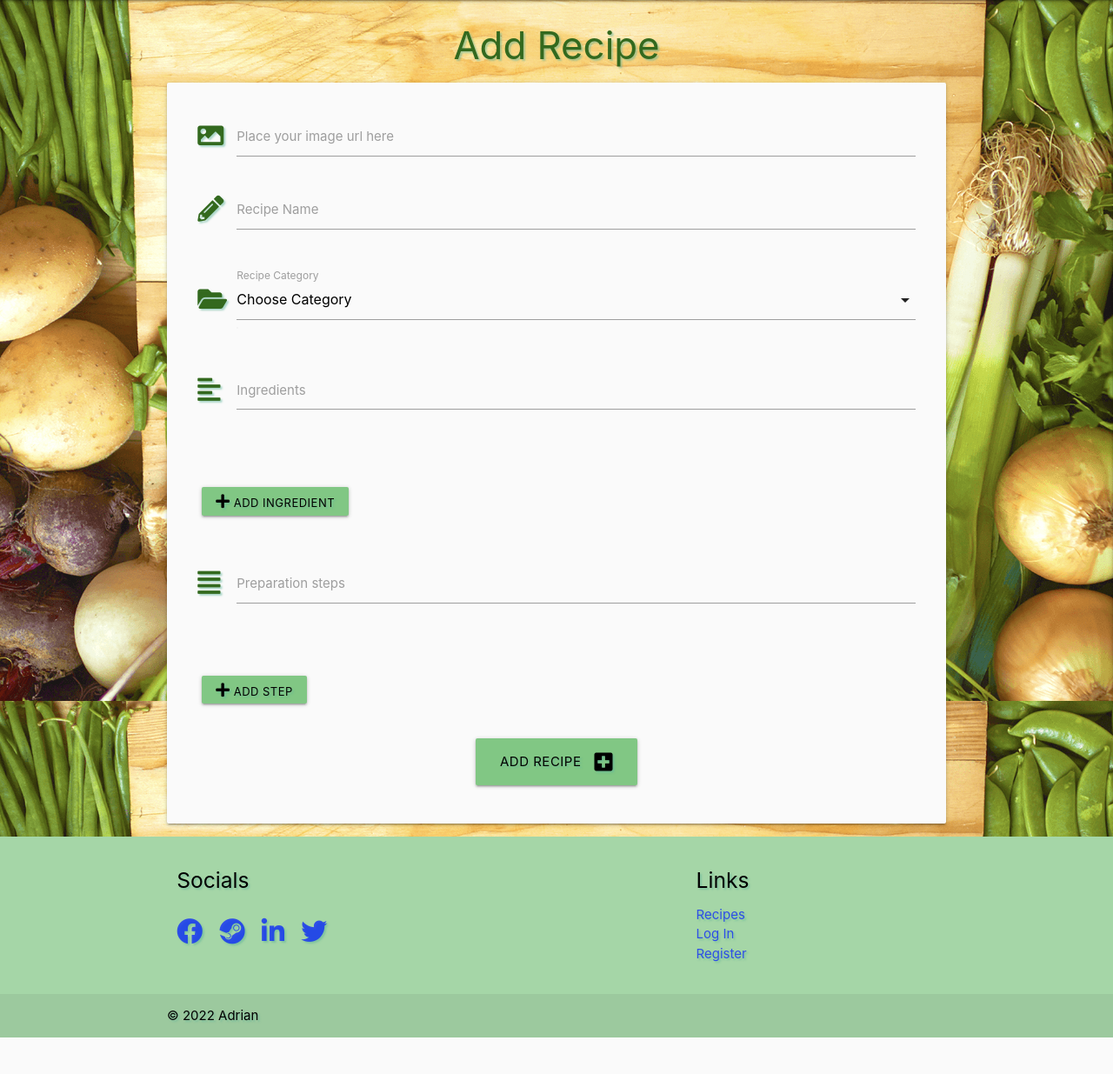
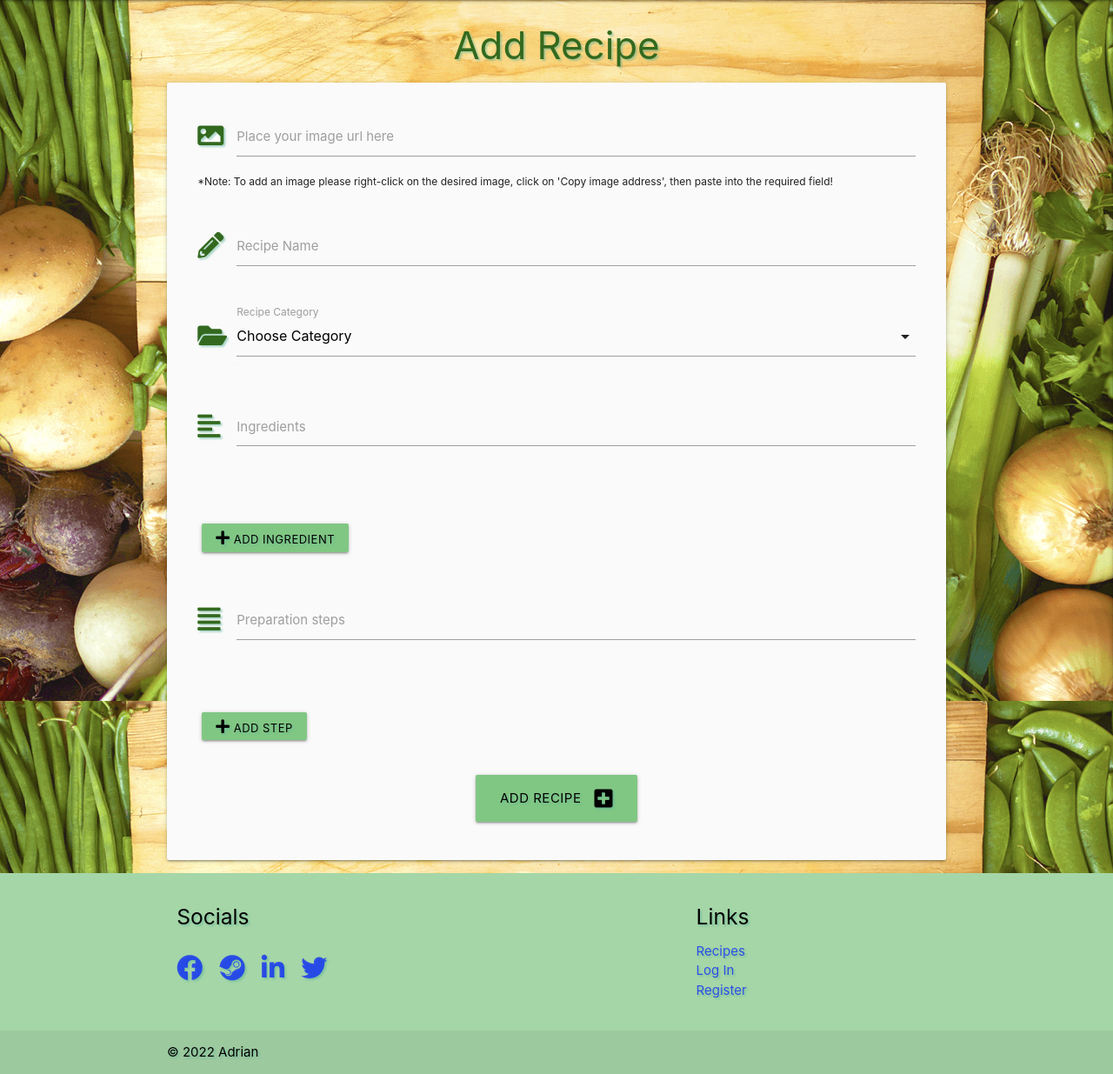
Before and after one commit to AdrianMoldoveanu/Cooking-Frenzy, a Flask app: page /add_recipe in a window 1280 px wide. Shown: the part 64-1299 px from the top of the page at 87% size. Before the commit the page ends 1257 px from the top, so only its background shows below. Run offline with Flask 2, Linux system fonts and the light colour scheme; data that the repository does not hold is empty; some libraries are stand-ins or nearby versions.

Commit message:
Add note on how to upload image

```diff
--- a/static/css/style.css
+++ b/static/css/style.css
@@ -84,3 +84,7 @@ main {
     overflow: hidden;
     object-fit: cover;
 }
+
+.note {
+    font-size: 12px;
+}
--- a/templates/add_recipe.html
+++ b/templates/add_recipe.html
@@ -12,6 +12,7 @@
           <input id="recipe_image" name="recipe_image" type="url"
             class="validate" required>
           <label for="recipe_image">Place your image url here</label>
+          <p class="note">*Note: To add an image please right-click on the desired image, click on 'Copy image address', then paste into the required field!</p>
         </div>
         <div class="input-field col s12">
           <i class="fas fa-pencil-alt prefix light-green-text text-darken-4 text-shadow"></i>
--- a/templates/edit_recipe.html
+++ b/templates/edit_recipe.html
@@ -8,15 +8,16 @@
       <div class="row">
       <div class="input-field col s12">
         <i class="fas fa-image light-green-text text-darken-4 text-shadow prefix"></i>
-        <input id="recipe_image" name="recipe_image" type="url"
+        <input id="recipe_image" name="recipe_image" type="url" value="{{ recipe.recipe_image }}"
           class="validate" required>
         <label for="recipe_image">Place your image url here</label>
+        <p class="note">*Note: To add an image please right-click on the desired image, click on 'Copy image address', then paste into the required field!</p>
       </div>
     </div>
       <!--recipe name-->
       <div class="row">
         <div class="input-field col s12">
-          <i class="fas fa-pencil-alt light-green-text text-darken-4 text-shadow"></i>
+          <i class="fas fa-pencil-alt prefix light-green-text text-darken-4 text-shadow"></i>
           <input id="recipe_name" name="recipe_name" minlength="5" maxlength="50"
            value="{{ recipe.recipe_name }}" type="text" class="validate" required>
           <label for="recipe_name">Recipe Name</label>
```
